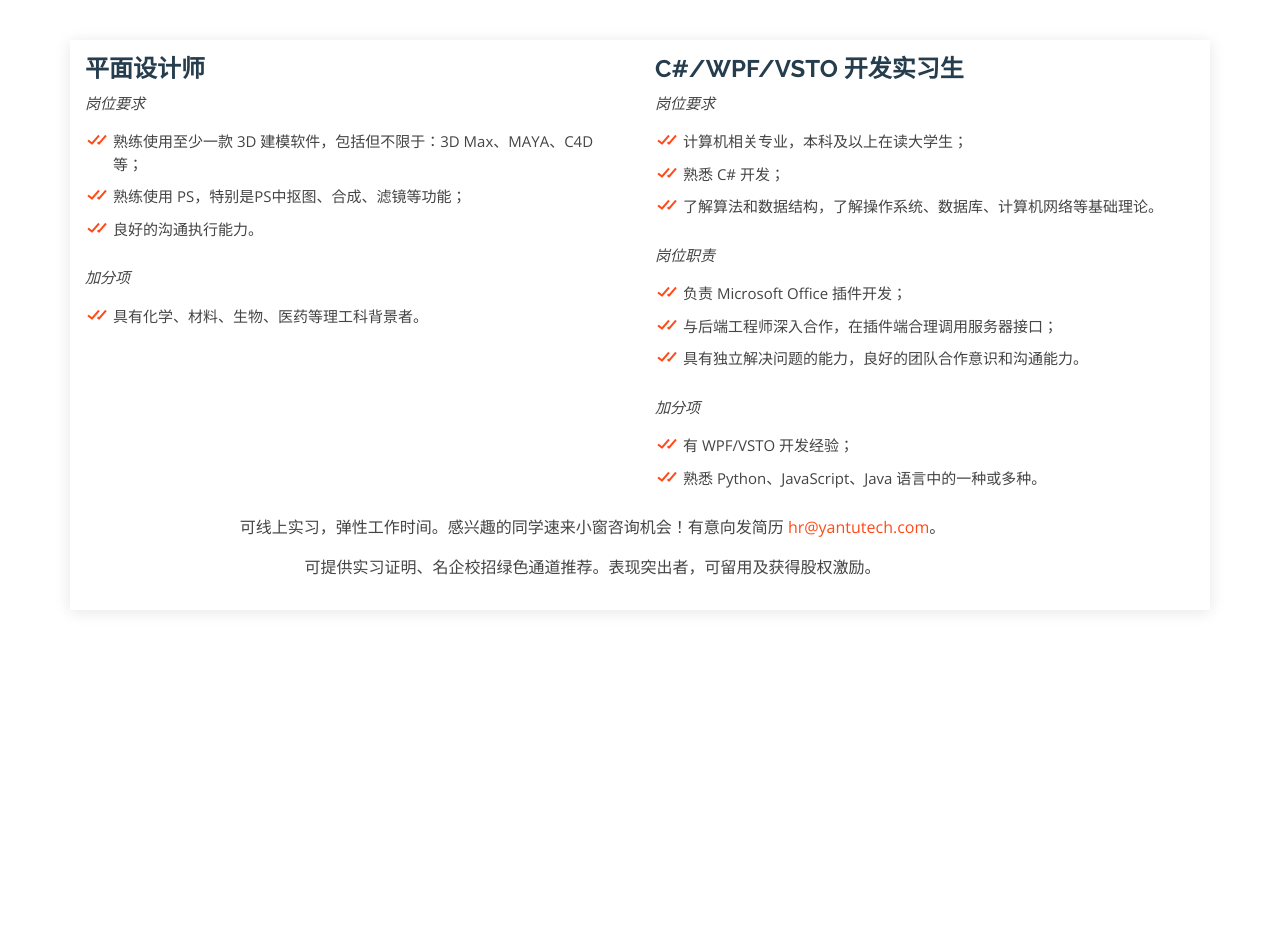
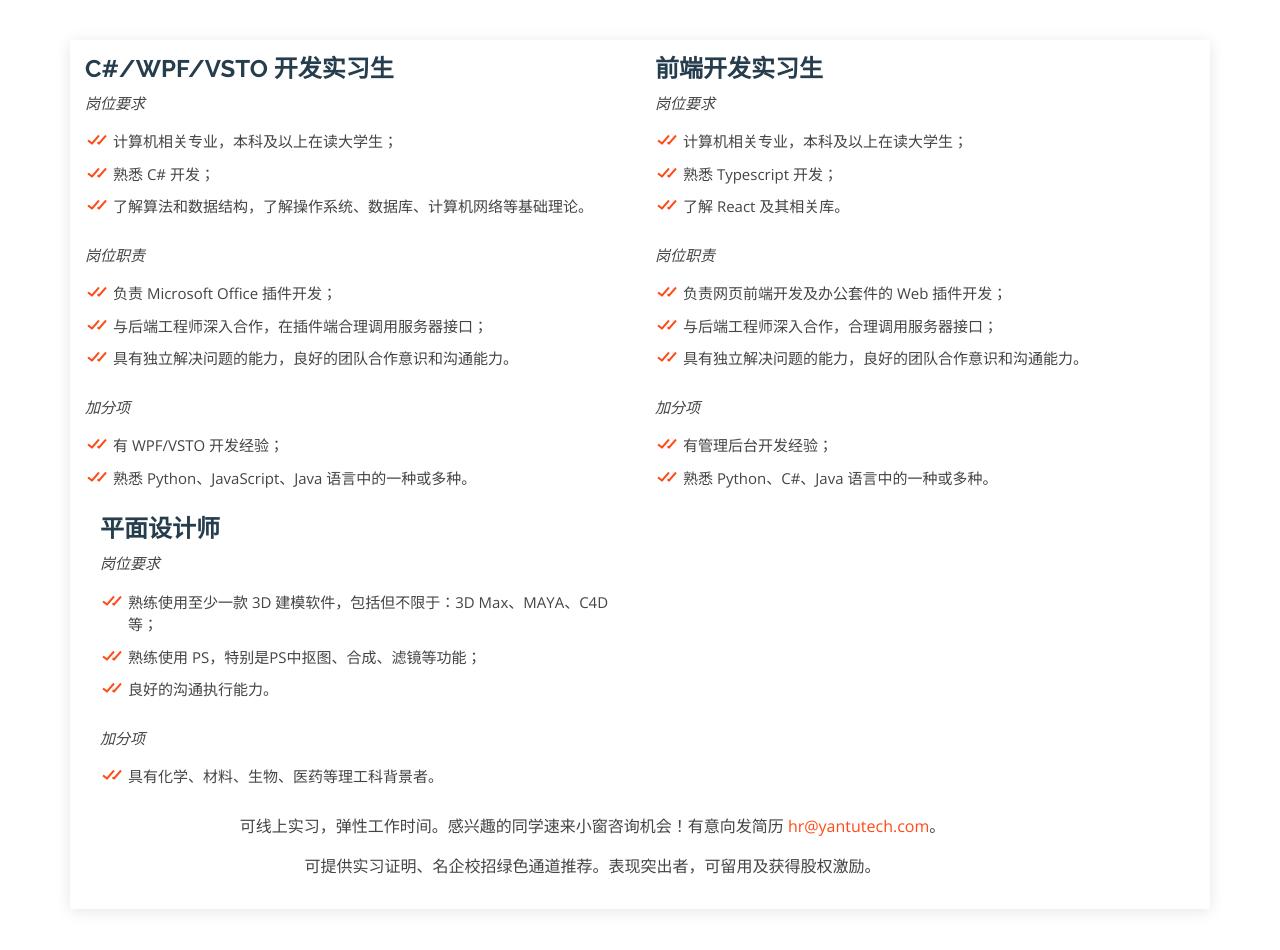
Before and after one commit to YanTuTech/yantutech.com, a plain HTML site: page index.html in a window 1280 px wide. Shown: the part 820-1770 px from the top of the page. Before the commit the page ends 1490 px from the top, so only its background shows below. Drawn offline with nearby package versions, Linux system fonts and the light colour scheme.

Commit message:
update join us

```diff
--- a/index.html
+++ b/index.html
@@ -72,24 +72,7 @@
       <div class="container" data-aos="fade-up">
 
         <div class="row">
-        <div class="col-lg-6 pt-3 pt-lg-0 content">
-            <h3>平面设计师</h3>
-            <p class="font-italic">
-              岗位要求
-            </p>
-            <ul>
-              <li><i class="bx bx-check-double"></i> 熟练使用至少一款 3D 建模软件，包括但不限于：3D Max、MAYA、C4D 等；</li>
-              <li><i class="bx bx-check-double"></i> 熟练使用 PS，特别是PS中抠图、合成、滤镜等功能；</li>
-              <li><i class="bx bx-check-double"></i> 良好的沟通执行能力。</li>
-            </ul>
-            <p class="font-italic">
-              加分项
-            </p>
-            <ul>
-              <li><i class="bx bx-check-double"></i> 具有化学、材料、生物、医药等理工科背景者。</li>
-            </ul>
 
-          </div>
           <div class="col-lg-6 pt-3 pt-lg-0 content">
             <h3>C#/WPF/VSTO 开发实习生</h3>
             <p class="font-italic">
@@ -116,7 +99,51 @@
               <li><i class="bx bx-check-double"></i> 熟悉 Python、JavaScript、Java 语言中的一种或多种。</li>
             </ul>
           </div>
+        <div class="col-lg-6 pt-3 pt-lg-0 content">
+            <h3>前端开发实习生</h3>
+            <p class="font-italic">
+              岗位要求
+            </p>
+            <ul>
+              <li><i class="bx bx-check-double"></i> 计算机相关专业，本科及以上在读大学生；</li>
+              <li><i class="bx bx-check-double"></i> 熟悉 Typescript 开发；</li>
+              <li><i class="bx bx-check-double"></i> 了解 React 及其相关库。</li>
+            </ul>
+            <p class="font-italic">
+              岗位职责
+            </p>
+            <ul>
+              <li><i class="bx bx-check-double"></i> 负责网页前端开发及办公套件的 Web 插件开发；</li>
+              <li><i class="bx bx-check-double"></i> 与后端工程师深入合作，合理调用服务器接口；</li>
+              <li><i class="bx bx-check-double"></i> 具有独立解决问题的能力，良好的团队合作意识和沟通能力。</li>
+            </ul>
+            <p class="font-italic">
+              加分项
+            </p>
+            <ul>
+              <li><i class="bx bx-check-double"></i> 有管理后台开发经验；</li>
+              <li><i class="bx bx-check-double"></i> 熟悉 Python、C#、Java 语言中的一种或多种。</li>
+            </ul>
         </div>
+        </div>
+        <div class="col-lg-6 pt-3 pt-lg-0 content">
+            <h3>平面设计师</h3>
+            <p class="font-italic">
+              岗位要求
+            </p>
+            <ul>
+              <li><i class="bx bx-check-double"></i> 熟练使用至少一款 3D 建模软件，包括但不限于：3D Max、MAYA、C4D 等；</li>
+              <li><i class="bx bx-check-double"></i> 熟练使用 PS，特别是PS中抠图、合成、滤镜等功能；</li>
+              <li><i class="bx bx-check-double"></i> 良好的沟通执行能力。</li>
+            </ul>
+            <p class="font-italic">
+              加分项
+            </p>
+            <ul>
+              <li><i class="bx bx-check-double"></i> 具有化学、材料、生物、医药等理工科背景者。</li>
+            </ul>
+
+          </div>
         <div class="row justify-content">
           <div class="col-lg-11">
             <div class="row justify-content-center">
```
